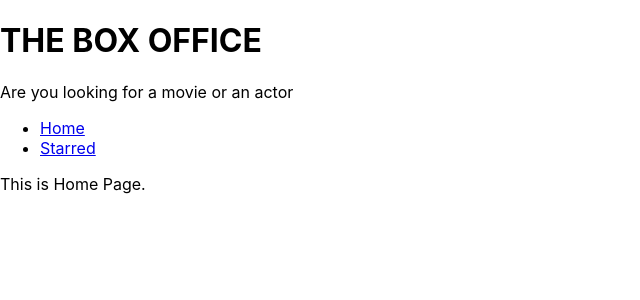
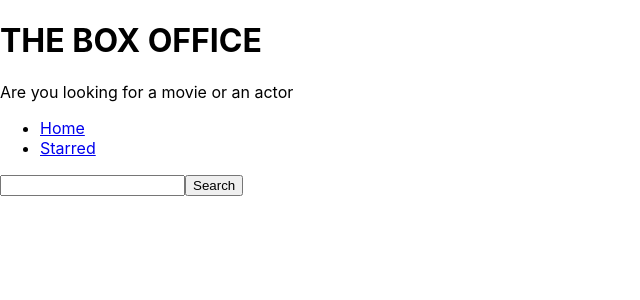
Before and after one commit to sanketbandekar/box-office, a React (Create React App) app: page / in a window 1280 px wide. Shown: the top 300 px of the page, without its empty margins (0-640 px from the left). Built offline with nearby package versions, Linux system fonts and the light colour scheme.

Commit message:
tvmaze api

```diff
--- a/src/pages/Home.js
+++ b/src/pages/Home.js
@@ -1,8 +1,37 @@
-import React from 'react'
+import React, { useState } from 'react'
 import MainPageLayout from '../components/MainPageLayout';
 
+
 const Home = () => {
-    return <MainPageLayout>This is Home Page.</MainPageLayout>;
+    const [input,setInput] = useState("");
+
+    const onSearch = () =>{
+        // https://api.tvmaze.com/singlesearch/shows?q=men
+
+        fetch(`https://api.tvmaze.com/singlesearch/shows?q=${input}`)
+        .then(r => r.json())
+        .then(result => {
+            console.log(result);
+        })
+    }
+
+    const onInputChange = ev => {
+        setInput(ev.target.value);
+    }
+
+    const onKeyDown = ev =>{
+        if(ev.keyCode === 13){
+            onSearch();
+        }
+
+    }
+
+
+
+    return <MainPageLayout>
+        <input type="text" onChange = {onInputChange} value={input} onKeyDown={onKeyDown}/>
+        <button type="button" onClick={onSearch}>Search</button>
+    </MainPageLayout>;
 }
 
 export default Home
```
